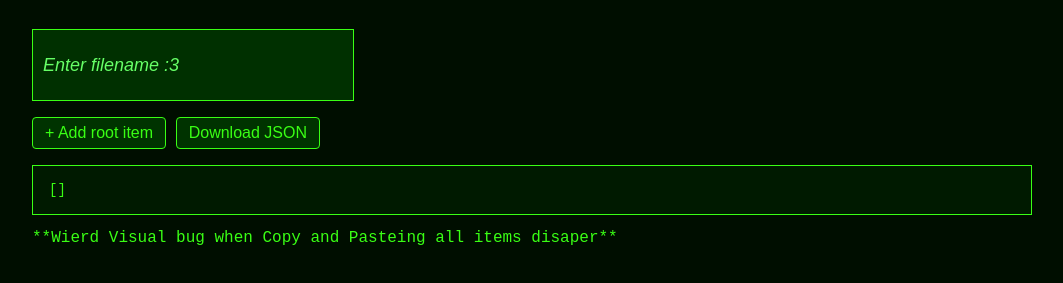
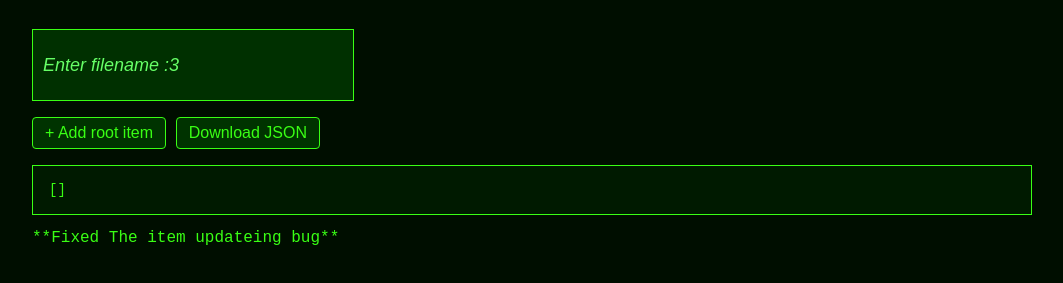
Before and after one commit to sigmasigma-beep/Kyoshades_AC_Stash_JSON_Maker, a plain HTML site: page index.html in a window 1280 px wide. Shown: the part 139-422 px from the top of the page, without its empty margins (108-1171 px from the left). Drawn offline with Linux system fonts and the light colour scheme; a web font is replaced by a local one.

Commit message:
Update index.html

```diff
--- a/index.html
+++ b/index.html
@@ -195,7 +195,7 @@
 
   <pre id="json-output"></pre>
 
-  <div id="oculus-warning">**Wierd Visual bug when Copy and Pasteing all items disaper**</div>
+  <div id="oculus-warning">**Fixed The item updateing bug**</div>
 </div>
 
 <script>
```
